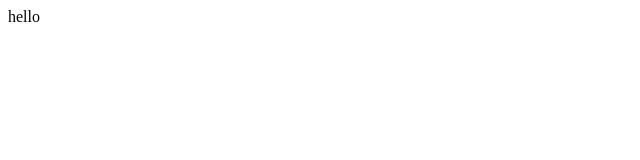
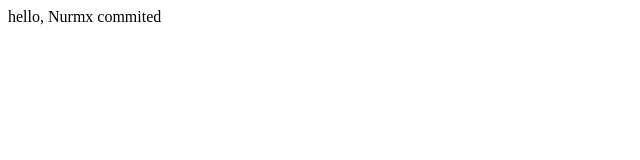
Before and after one commit to Mamongo/hackCarpathia, a plain HTML site: page index.html in a window 1280 px wide. Shown: the whole page, without its empty margins (0-640 px from the left). Drawn offline with Linux system fonts and the light colour scheme.

Commit message:
Commit_Nurmx_Test

```diff
--- a/index.html
+++ b/index.html
@@ -6,6 +6,6 @@
     <title>Document</title>
 </head>
 <body>
-    hello
+    hello, Nurmx commited
 </body>
 </html>
```
